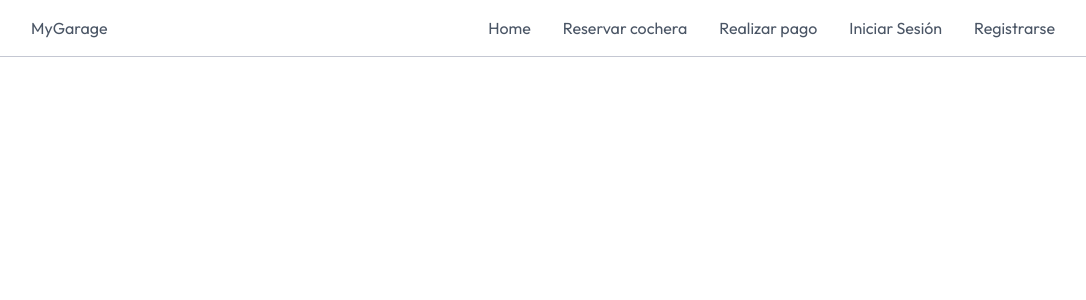
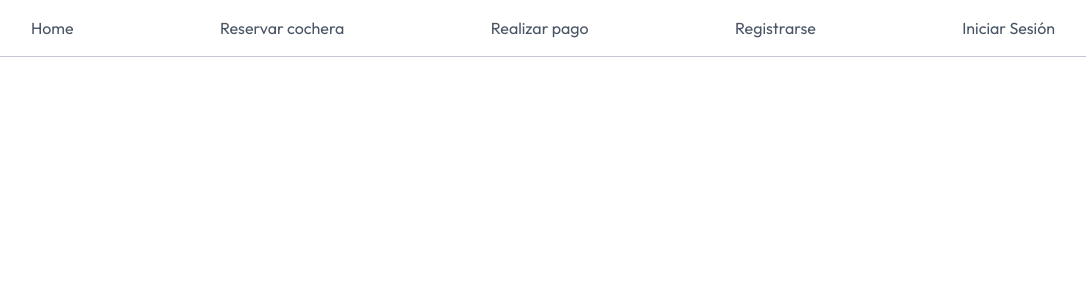
Before and after one commit to SantiagoCarboUTN/fullstack-repo-dsw, a React (Vite) app in the folder apps/frontend/: page / in a window 1280 px wide. Shown: the top 300 px of the page, without its empty margins (97-1183 px from the left). Built offline with nearby package versions, Linux system fonts and the light colour scheme.

Commit message:
agregado NavBar

```diff
--- a/apps/frontend/src/App.tsx
+++ b/apps/frontend/src/App.tsx
@@ -1,12 +1,9 @@
 import React from 'react'
+import {MyRouter} from './routes/Router'
 
-import Navbar from './components/Navbar'
 const App = () => {
   return (
-    <div>
-        <Navbar />
-
-    </div>
+    <MyRouter/>
   )
 }
 
--- a/apps/frontend/src/components/Navbar.tsx
+++ b/apps/frontend/src/components/Navbar.tsx
@@ -1,32 +1,18 @@
-import React from 'react'
-import { Link } from 'react-router-dom'
+import { Default_Link } from "./default_link"
 
-const Navbar = () => {
+export const Navbar = () => {
   return (
-    <div className={`flex items-center justify-between px-6 md:px-16 lg:px-24 xl:px-32
-    py-4 text-gray-600 border-b border-borderColor relative transition-all`}>
+    <div  className={`flex items-center justify-between px-6 md:px-16 lg:px-24 xl:px-32
+    py-4 text-gray-600 border-b border-borderColor relative transition-all max-sm:fixed max-sm:h-screen max-sm:w-full
+      max-sm:top-16 max-sm:border-t border-borderColor right-0 flex flex-col
+      sm:flex-row items-start sm:items-center gap-4 sm:gap-8 max-sm:p-4`}>
 
-      {/* Logo a la izquierda */}
-      <div>
-        <Link to="/">
-          <p>MyGarage</p>
-        </Link>
-      </div>
+        <Default_Link route="/" text="Home" />
+        <Default_Link route="/reservas" text="Reservar cochera" />
+        <Default_Link route="/pago" text="Realizar pago" />
+        <Default_Link route="/singUp" text="Registrarse" />
+        <Default_Link route="/login" text="Iniciar Sesión" />
+    </div>
 
-      {/* Links a la derecha */}
-      <div className='max-sm:fixed max-sm:h-screen max-sm:w-full
-      max-sm:top-16 max-sm:border-t border-borderColor right-0 flex flex-col
-      sm:flex-row items-start sm:items-center gap-4 sm:gap-8 max-sm:p-4'>
-
-        <Link to="/" className="hover:text-black hover:scale-105 transform transition duration-200">Home</Link>
-        <Link to="/reservas" className="hover:text-black hover:scale-105 transform transition duration-200">Reservar cochera</Link>
-        <Link to="/pago" className="hover:text-black hover:scale-105 transform transition duration-200">Realizar pago</Link>
-        <Link to="/logIn" className="hover:text-black hover:scale-105 transform transition duration-200">Iniciar Sesión</Link>
-        <Link to="/singUp" className="hover:text-black hover:scale-105 transform transition duration-200">Registrarse</Link>
-      </div>
-
-    </div>
   )
 }
-
-export default Navbar
--- /dev/null
+++ b/apps/frontend/src/components/default_link.tsx
@@ -0,0 +1,14 @@
+import { Link } from 'react-router-dom'
+
+type DefaultLinkProps = {
+  route: string
+  text: string
+}
+
+export const Default_Link = ({ route, text }: DefaultLinkProps) => {
+  return (
+    <Link to={route} className="hover:text-black hover:scale-105 transform transition duration-200">
+      {text}
+    </Link>
+  )
+}
--- a/apps/frontend/src/main.tsx
+++ b/apps/frontend/src/main.tsx
@@ -1,9 +1,9 @@
 import { createRoot } from 'react-dom/client'
 import './index.css'
-import App from './App.tsx'
 import { BrowserRouter } from 'react-router-dom'
+import  App  from './App.tsx'
 createRoot(document.getElementById('root')!).render(
   <BrowserRouter>
-    <App />
+    <App/>
   </BrowserRouter>,
 )
--- /dev/null
+++ b/apps/frontend/src/pages/Home.tsx
@@ -0,0 +1,8 @@
+import React from 'react'
+import {Navbar} from '../components/Navbar'
+
+export const Home = () => {
+  return (
+    <Navbar/>
+  )
+}
--- /dev/null
+++ b/apps/frontend/src/routes/Router.tsx
@@ -0,0 +1,14 @@
+import { Routes, Route } from 'react-router-dom'
+import App from '../App'
+import { Home } from '../pages/Home'
+
+export const MyRouter = () => {
+  return (
+    <Routes>
+      <Route index element={<Home/>} />
+      <Route path="about" element={<App/>} />
+      <Route path='login' element={<App/>} />
+      <Route path='register' element={<App/>} />
+    </Routes>
+  )
+}
```
